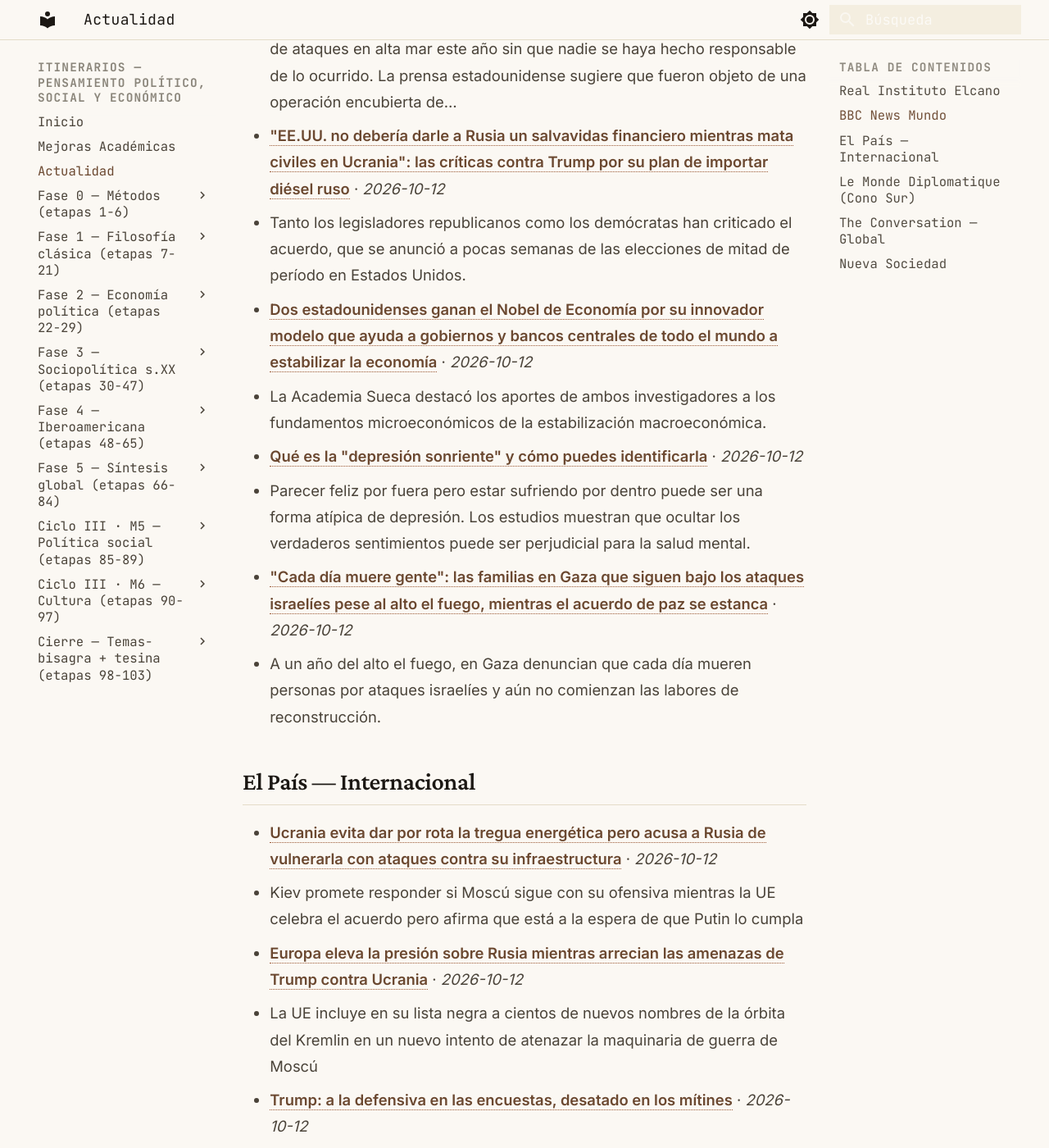
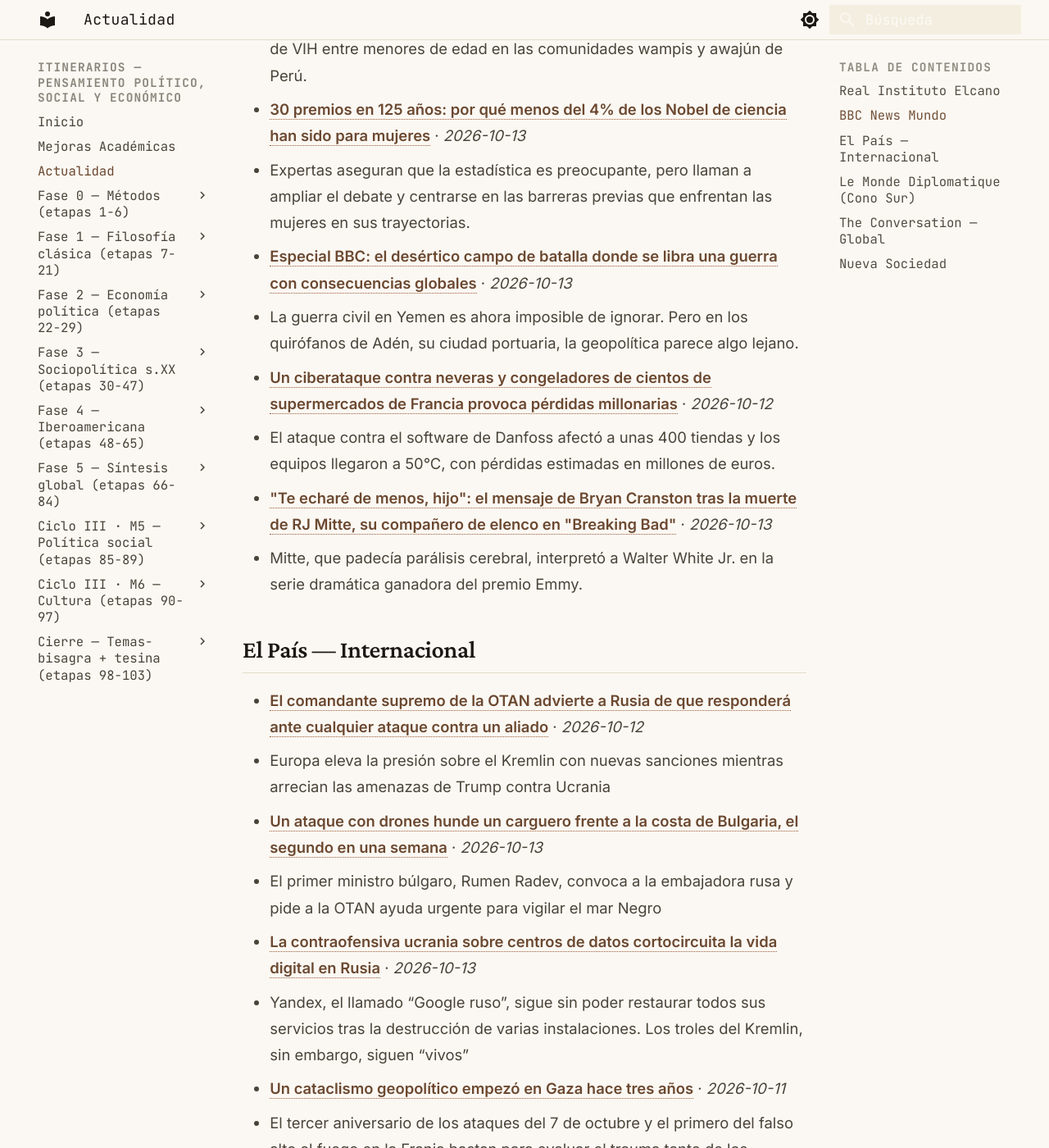
Before and after one commit to MrSpagVi/Curso, an MkDocs documentation site: the page built from docs/actualidad.md, in a window 1280 px wide and 1400 px high, scrolled down 993 px. Shown: the whole window at 82% size. Built offline with MkDocs 1.6.1 and Material for MkDocs 9.7.7, drawn with Linux system fonts in a browser that asks for light colours; some of the changed text lies outside the part shown.

Commit message:
auto: actualidad 2026-10-13

```diff
--- a/docs/actualidad.md
+++ b/docs/actualidad.md
@@ -6,7 +6,7 @@ title: Actualidad
 
 Últimos titulares de fuentes que dictan agenda en ciencia política y geopolítica. Actualizado automáticamente cada día (vía GitHub Actions).
 
-_Última actualización: 2026-10-12 13:58 UTC_
+_Última actualización: 2026-10-13 13:14 UTC_
 
 !!! tip "Ritual mensual — #actualidad"
     El último sábado de cada mes: agarrá **un** titular de los de abajo y escribí **300 palabras** aplicándole **2 autores** del último mes que leíste. ¿Qué diría cada uno? ¿En qué chocan? No resumas la noticia — usala como caso para pensar con las herramientas que venís construyendo. Guardá el texto con el tag `#actualidad` en tu sistema de notas. Esto convierte la teoría en criterio sobre la coyuntura: el objetivo del plan no es citar a Maquiavelo, es leer el presente con él.
@@ -17,25 +17,25 @@ _Sin datos en esta ejecución. Visitar fuente: [https://www.realinstitutoelcano.
 
 ## BBC News Mundo
 
-- **["Si tienen tanta tecnología, por qué nos atacaron": los pescadores ecuatorianos que fueron bombardeados en una operación por la que se señala a la CIA](https://www.bbc.com/mundo/articles/cvp8g7enyl2wo?at_medium=RSS&at_campaign=rss)** · *2026-10-12*
-  - Al menos tres embarcaciones de pescadores de Ecuador han sido objeto de ataques en alta mar este año sin que nadie se haya hecho responsable de lo ocurrido. La prensa estadounidense sugiere que fueron objeto de una operación encubierta de…
-- **["EE.UU. no debería darle a Rusia un salvavidas financiero mientras mata civiles en Ucrania": las críticas contra Trump por su plan de importar diésel ruso](https://www.bbc.com/mundo/articles/cw98z4vm9mg4o?at_medium=RSS&at_campaign=rss)** · *2026-10-12*
-  - Tanto los legisladores republicanos como los demócratas han criticado el acuerdo, que se anunció a pocas semanas de las elecciones de mitad de período en Estados Unidos.
-- **[Dos estadounidenses ganan el Nobel de Economía por su innovador modelo que ayuda a gobiernos y bancos centrales de todo el mundo a estabilizar la economía](https://www.bbc.com/mundo/articles/cr78pegge239o?at_medium=RSS&at_campaign=rss)** · *2026-10-12*
-  - La Academia Sueca destacó los aportes de ambos investigadores a los fundamentos microeconómicos de la estabilización macroeconómica.
-- **[Qué es la "depresión sonriente" y cómo puedes identificarla](https://www.bbc.com/mundo/articles/cmwyvd29kgkyo?at_medium=RSS&at_campaign=rss)** · *2026-10-12*
-  - Parecer feliz por fuera pero estar sufriendo por dentro puede ser una forma atípica de depresión. Los estudios muestran que ocultar los verdaderos sentimientos puede ser perjudicial para la salud mental.
-- **["Cada día muere gente": las familias en Gaza que siguen bajo los ataques israelíes pese al alto el fuego, mientras el acuerdo de paz se estanca](https://www.bbc.com/mundo/articles/c95ynxjmp253o?at_medium=RSS&at_campaign=rss)** · *2026-10-12*
-  - A un año del alto el fuego, en Gaza denuncian que cada día mueren personas por ataques israelíes y aún no comienzan las labores de reconstrucción.
+- **["Niñas de 3 años contagiadas de VIH": la indignación en Perú por las más de 1.000 víctimas de abuso sexual infantil que no han sido atendidas por la justicia](https://www.bbc.com/mundo/articles/cmp3g15gggjeo?at_medium=RSS&at_campaign=rss)** · *2026-10-13*
+  - El aumento de casos de abuso ha derivado en una epidemia de contagios de VIH entre menores de edad en las comunidades wampis y awajún de Perú.
+- **[30 premios en 125 años: por qué menos del 4% de los Nobel de ciencia han sido para mujeres](https://www.bbc.com/mundo/articles/cr1exnelj2vxo?at_medium=RSS&at_campaign=rss)** · *2026-10-13*
+  - Expertas aseguran que la estadística es preocupante, pero llaman a ampliar el debate y centrarse en las barreras previas que enfrentan las mujeres en sus trayectorias.
+- **[Especial BBC: el desértico campo de batalla donde se libra una guerra con consecuencias globales](https://www.bbc.com/mundo/articles/cmg471q9wrd4o?at_medium=RSS&at_campaign=rss)** · *2026-10-13*
+  - La guerra civil en Yemen es ahora imposible de ignorar. Pero en los quirófanos de Adén, su ciudad portuaria, la geopolítica parece algo lejano.
+- **[Un ciberataque contra neveras y congeladores de cientos de supermercados de Francia provoca pérdidas millonarias](https://www.bbc.com/mundo/articles/c6wydn1pvznqo?at_medium=RSS&at_campaign=rss)** · *2026-10-12*
+  - El ataque contra el software de Danfoss afectó a unas 400 tiendas y los equipos llegaron a 50°C, con pérdidas estimadas en millones de euros.
+- **["Te echaré de menos, hijo": el mensaje de Bryan Cranston tras la muerte de RJ Mitte, su compañero de elenco en "Breaking Bad"](https://www.bbc.com/mundo/articles/ck0j0z4jp0n7o?at_medium=RSS&at_campaign=rss)** · *2026-10-13*
+  - Mitte, que padecía parálisis cerebral, interpretó a Walter White Jr. en la serie dramática ganadora del premio Emmy.
 
 ## El País — Internacional
 
-- **[Ucrania evita dar por rota la tregua energética pero acusa a Rusia de vulnerarla con ataques contra su infraestructura](https://elpais.com/internacional/2026-10-12/ucrania-no-da-por-rota-la-tregua-energetica-pero-acusa-a-rusia-de-romperla-con-ataques-contra-su-infraestructura.html)** · *2026-10-12*
-  - Kiev promete responder si Moscú sigue con su ofensiva mientras la UE celebra el acuerdo pero afirma que está a la espera de que Putin lo cumpla
-- **[Europa eleva la presión sobre Rusia mientras arrecian las amenazas de Trump contra Ucrania](https://elpais.com/internacional/2026-10-12/europa-eleva-la-presion-sobre-rusia-mientras-arrecian-las-amenazas-de-trump-contra-ucrania.html)** · *2026-10-12*
-  - La UE incluye en su lista negra a cientos de nuevos nombres de la órbita del Kremlin en un nuevo intento de atenazar la maquinaria de guerra de Moscú
-- **[Trump: a la defensiva en las encuestas, desatado en los mítines](https://elpais.com/us/2026-10-12/trump-a-la-defensiva-en-las-encuestas-desatado-en-los-mitines.html)** · *2026-10-12*
-  - “Puedo decir la cosa más estúpida y ustedes me aplaudirán”, se ufanó este fin de semana durante una gira para apoyar a los candidatos republicanos
+- **[El comandante supremo de la OTAN advierte a Rusia de que responderá ante cualquier ataque contra un aliado](https://elpais.com/internacional/2026-10-12/europa-eleva-la-presion-sobre-rusia-mientras-arrecian-las-amenazas-de-trump-contra-ucrania.html)** · *2026-10-12*
+  - Europa eleva la presión sobre el Kremlin con nuevas sanciones mientras arrecian las amenazas de Trump contra Ucrania
+- **[Un ataque con drones hunde un carguero frente a la costa de Bulgaria, el segundo en una semana](https://elpais.com/internacional/2026-10-13/un-ataque-con-drones-hunde-un-carguero-frente-a-la-costa-de-bulgaria-el-segundo-en-una-semana.html)** · *2026-10-13*
+  - El primer ministro búlgaro, Rumen Radev, convoca a la embajadora rusa y pide a la OTAN ayuda urgente para vigilar el mar Negro
+- **[La contraofensiva ucrania sobre centros de datos cortocircuita la vida digital en Rusia](https://elpais.com/internacional/2026-10-13/la-contraofensiva-ucrania-sobre-centros-de-datos-cortocircuita-la-vida-digital-en-rusia.html)** · *2026-10-13*
+  - Yandex, el llamado “Google ruso”, sigue sin poder restaurar todos sus servicios tras la destrucción de varias instalaciones. Los troles del Kremlin, sin embargo, siguen “vivos”
 - **[Un cataclismo geopolítico empezó en Gaza hace tres años](https://elpais.com/internacional/2026-10-11/un-cataclismo-geopolitico-empezo-en-gaza-hace-tres-anos.html)** · *2026-10-11*
   - El tercer aniversario de los ataques del 7 de octubre y el primero del falso alto el fuego en la Franja bastan para evaluar el trauma tanto de los israelíes como de los palestinos
 - **[La ola conservadora de América Latina llega a Brasil](https://elpais.com/america/2026-10-05/la-ola-conservadora-de-america-latina-llega-a-brasil.html)** · *2026-10-05*
@@ -47,16 +47,16 @@ _Sin datos en esta ejecución. Visitar fuente: [https://www.eldiplo.org/feed/](h
 
 ## The Conversation — Global
 
-- **[‘Lazy, weak, bewitched’ – how stigma stops Uganda’s children from getting help, and what schools can do about it](https://theconversation.com/lazy-weak-bewitched-how-stigma-stops-ugandas-children-from-getting-help-and-what-schools-can-do-about-it-292539)** · *2026-10-12*
-  - School mental health programmes must address both emotional wellbeing and structural pressures such as poverty, stigma and exclusion.
-- **[Snakebites are a far bigger problem than we knew: new study maps the hidden dangers](https://theconversation.com/snakebites-are-a-far-bigger-problem-than-we-knew-new-study-maps-the-hidden-dangers-292524)** · *2026-10-12*
-  - As many as 7 million people could be experiencing snake envenoming in a year, based on a literature review and geostatistical modelling study.
-- **[Pardoning of Israeli soldier evokes a long history of clemency for those who kill Palestinians](https://theconversation.com/pardoning-of-israeli-soldier-evokes-a-long-history-of-clemency-for-those-who-kill-palestinians-293623)** · *2026-10-12*
-  - Elor Azaria, who killed a wounded Palestinian assailant, had his criminal record cleared. It follows a history of such pardons and reduced sentences.
-- **[More than 119 million Brazilians voted in the Oct. 4 election – including about 21,000 Florida residents](https://theconversation.com/more-than-119-million-brazilians-voted-in-the-oct-4-election-including-about-21-000-florida-residents-293494)** · *2026-10-12*
-  - Brazilian voters abroad mirror the deep polarization shaping politics in their home country.
-- **[Democrats distance themselves from trans rights – close midterm races may show whether that pays off](https://theconversation.com/democrats-distance-themselves-from-trans-rights-close-midterm-races-may-show-whether-that-pays-off-293173)** · *2026-10-12*
-  - A scholar of LGBTQ+ politics looks at how Democratic campaigns in Texas and Ohio are shifting on trans issues and what that could mean for control of Congress.
+- **[Advertising like Sydney Sweeney’s Novig campaign teach women to see themselves as objects](https://theconversation.com/advertising-like-sydney-sweeneys-novig-campaign-teach-women-to-see-themselves-as-objects-292329)** · *2026-10-13*
+  - Canada should restrict sexualized gambling ads the way it restricts alcohol ads that promise social success.
+- **[Chronic pelvic pain treatment should focus on quality of life, not pain alone](https://theconversation.com/chronic-pelvic-pain-treatment-should-focus-on-quality-of-life-not-pain-alone-292289)** · *2026-10-13*
+  - Chronic pelvic pain can affect sleep, work and relationships, so treatment may need to address more than pain intensity alone.
+- **[More rehab centers should mean fewer overdoses. In one California region, we found the opposite](https://theconversation.com/more-rehab-centers-should-mean-fewer-overdoses-in-one-california-region-we-found-the-opposite-285569)** · *2026-10-13*
+  - When people travel out of state for addiction treatment, overdose risk is greater than many realize.
+- **[Cecilia Vicuña’s radical eco-feminist vision comes to London](https://theconversation.com/cecilia-vicunas-radical-eco-feminist-vision-comes-to-london-294178)** · *2026-10-13*
+  - Visitor movement stirs the raw wool into a gentle dance.
+- **[Spider-Man’s 1,000th issue: the enduring appeal of the tortured Hamlet of superheroes](https://theconversation.com/spider-mans-1-000th-issue-the-enduring-appeal-of-the-tortured-hamlet-of-superheroes-293482)** · *2026-10-13*
+  - Spider-Man has survived 60 years of deaths, disasters and reinventions. His greatest superpower? The ability to keep his story going.
 
 ## Nueva Sociedad
 
```
